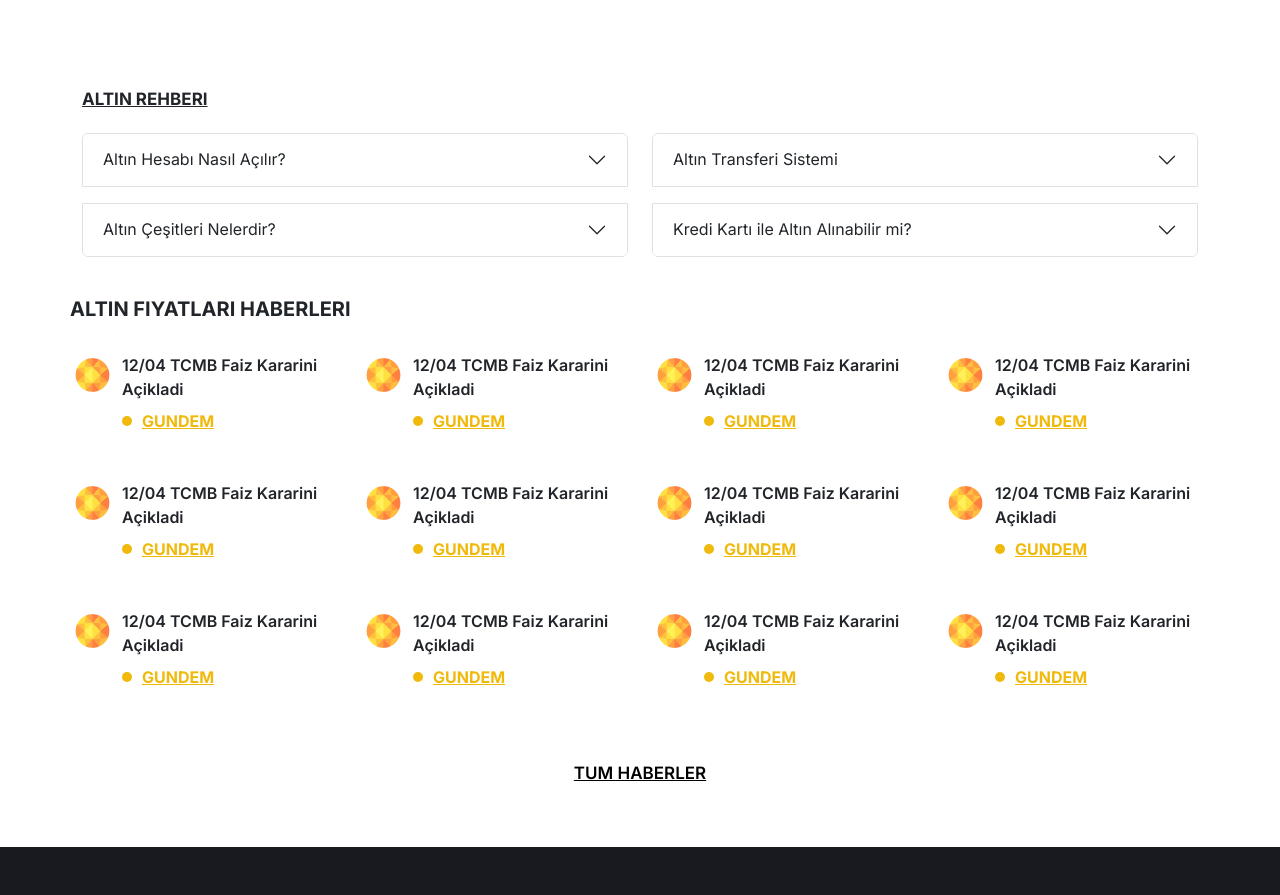
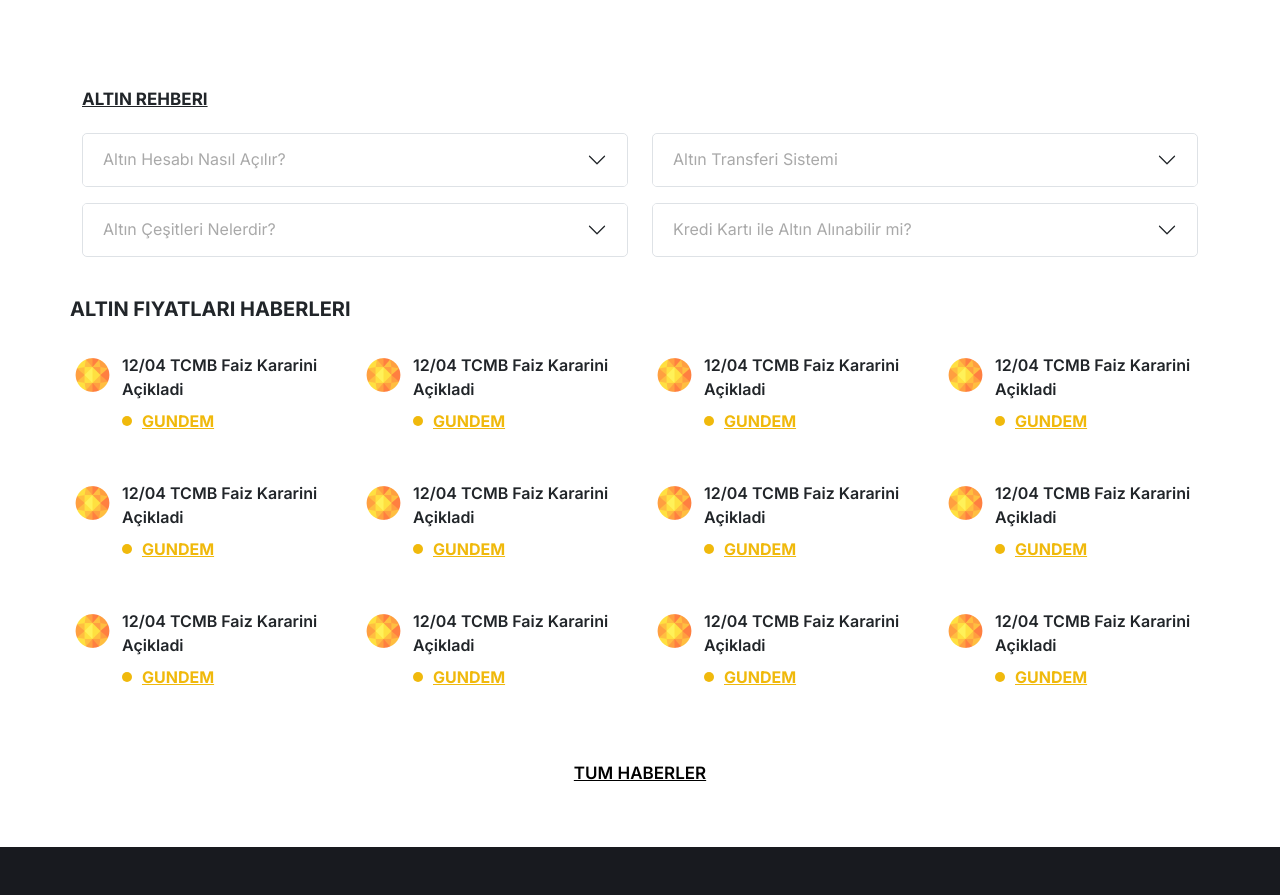
Before and after one commit to Abdul-Basit21/sardarReact, a React (Vite) app: page / in a window 1280 px wide. Shown: the part 1660-2555 px from the top of the page. Built offline with nearby package versions, Linux system fonts and the light colour scheme.

Commit message:
scss update

```diff
--- a/src/components/GoldGuide/goldGuide.scss
+++ b/src/components/GoldGuide/goldGuide.scss
@@ -5,14 +5,14 @@
     font-weight: 700;
   }
   .accordion-item {
-    //     &:first-of-type {
-    //       border-top-left-radius: 0;
-    //       border-top-right-radius: 0;
-    //     }
-    //     &:last-of-type {
-    //       border-bottom-right-radius: 0;
-    //       border-bottom-left-radius: 0;
-    //     }
+    &:first-of-type,
+    &:last-of-type {
+      border-radius: 5px;
+      overflow: hidden;
+      button {
+            color: #a9a9a9;
+      }
+    }
     &:focus {
       box-shadow: none;
     }
```
